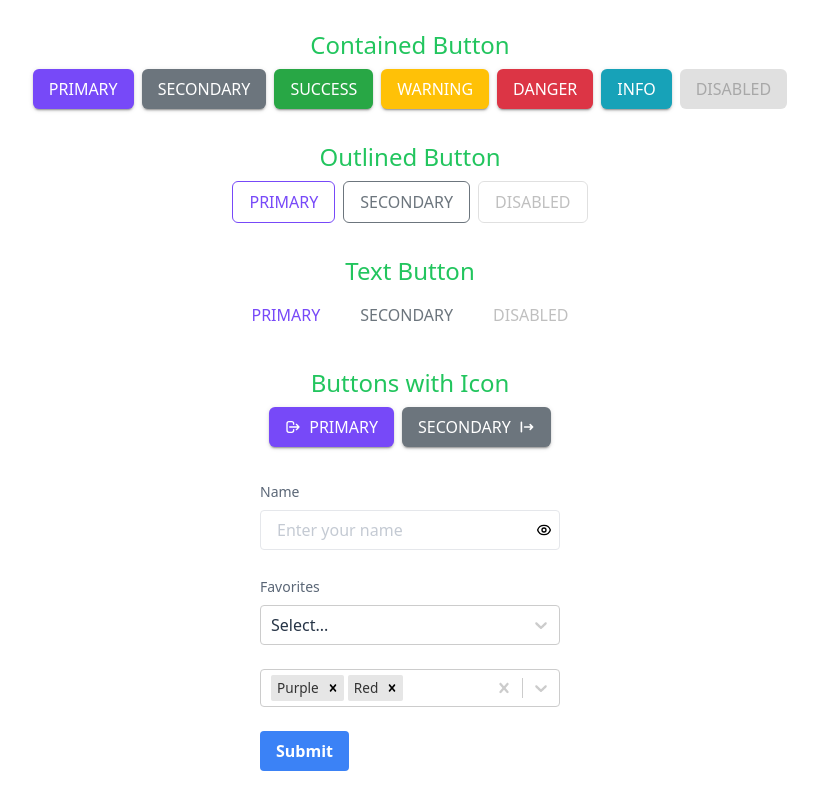
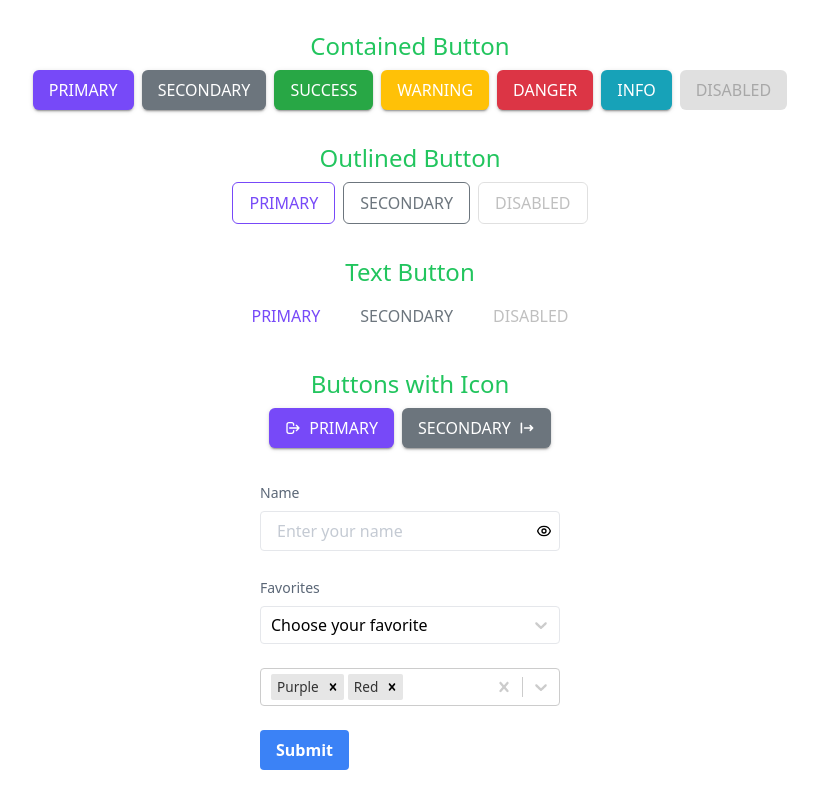
Before and after one commit to demolaemrick/my-react-components, a React (Create React App) app: page / in a window 1280 px wide. Shown: the whole page, without its empty margins (230-1048 px from the left). Built offline with nearby package versions, Linux system fonts and the light colour scheme.

Commit message:
add validation to select component

```diff
--- a/src/App.tsx
+++ b/src/App.tsx
@@ -7,7 +7,7 @@ import { HiOutlineLogout, HiLogout, HiOutlineEye } from 'react-icons/hi';
 
 import Button from 'stories/Inputs/Button/Button';
 import Input from 'stories/Inputs/Input/Input';
-import Select from 'stories/Inputs/Select/Select';
+import Select, { OptionType } from 'stories/Inputs/Select/Select';
 import InputAdornment from 'components/ui/InputAdornment';
 import ReactSelect from 'react-select';
 
@@ -32,9 +32,15 @@ export const colourOptions: readonly ColourOption[] = [
 	{ value: 'silver', label: 'Silver', color: '#666666' },
 ];
 
+const options: OptionType[] = [
+	{ value: 'chocolate', label: 'Chocolate' },
+	{ value: 'strawberry', label: 'Strawberry' },
+	{ value: 'vanilla', label: 'Vanilla' },
+];
+
 const loginSchema = yup.object({
 	name: yup.string().required().min(3),
-	street: yup.string().required().min(14),
+	favorites: yup.array().length(1).required(),
 });
 
 interface PropTypes {
@@ -50,6 +56,7 @@ const FlexRow = ({ children }: PropTypes) => (
 
 function App() {
 	const {
+		control,
 		register,
 		handleSubmit,
 		formState: { errors },
@@ -119,7 +126,12 @@ function App() {
 							),
 						}}
 					/>
-					<Select />
+					<Select
+						placeholder="Choose your favorite"
+						isMulti
+						control={control}
+						options={options}
+					/>
 					<ReactSelect
 						defaultValue={[colourOptions[2], colourOptions[3]]}
 						isMulti
--- a/src/stories/Inputs/Select/Select.tsx
+++ b/src/stories/Inputs/Select/Select.tsx
@@ -1,11 +1,14 @@
 /* eslint-disable @typescript-eslint/no-unsafe-return */
 /* eslint-disable import/no-extraneous-dependencies */
 import ReactSelect, { OptionProps, StylesConfig } from 'react-select';
+import { Controller, Control } from 'react-hook-form';
 import { clsx } from 'clsx';
 
 import Label from 'components/ui/InputLabel';
 
-interface OptionType {
+import { capitalizeFirstLetter } from 'shared/utils';
+
+export interface OptionType {
 	readonly value: string;
 	readonly label: string;
 	readonly isFixed?: boolean;
@@ -13,6 +16,7 @@ interface OptionType {
 }
 
 interface SelectProps {
+	placeholder: string;
 	size?: 'base' | 'lg';
 	isMulti?: boolean;
 	isDisabled?: boolean;
@@ -21,13 +25,9 @@ interface SelectProps {
 	isClearable?: boolean;
 	hideSelectedOptions?: boolean;
 	isRtl?: boolean;
+	control?: Control;
+	options: OptionType[];
 }
-
-const options: readonly OptionType[] = [
-	{ value: 'chocolate', label: 'Chocolate' },
-	{ value: 'strawberry', label: 'Strawberry' },
-	{ value: 'vanilla', label: 'Vanilla' },
-];
 
 const sizeStyles = {
 	base: {
@@ -75,19 +75,10 @@ const CustomOption = ({
 	) : null;
 
 const customStyles: StylesConfig<OptionType> = {
-	control: (base, { isFocused }) => ({
-		...base,
-		boxShadow: 'none',
-		borderColor: isFocused ? '#7749F8' : '#e5e7eb',
-		borderWidth: isFocused ? 2 : 1,
-		'&:hover': {
-			borderColor: isFocused ? '#7749F8' : '#e5e7eb',
-		},
-	}),
 	placeholder: (base) => ({
 		...base,
 		fontSize: '1em',
-		color: '#18273AF0',
+		color: 'rred',
 		fontWeight: 300,
 	}),
 	valueContainer: (base) => ({
@@ -96,6 +87,7 @@ const customStyles: StylesConfig<OptionType> = {
 };
 const Select = ({
 	size = 'base',
+	placeholder = 'Select...',
 	isMulti = false,
 	isDisabled = false,
 	isLoading = false,
@@ -103,19 +95,44 @@ const Select = ({
 	isClearable = true,
 	hideSelectedOptions = false,
 	isRtl = false,
+	control,
+	options = [],
 	...rest
 }: SelectProps) => {
 	return (
 		<div className="w-full">
 			<Label htmlFor="">Favorites</Label>
+			<Controller
+				name="favorites"
+				control={control}
+				render={({
+					field: { onChange, value, ...others },
+					fieldState: { error, invalid },
+				}) => (
+					<>
 						<ReactSelect
 							styles={{
 								...customStyles,
-					control: (base) => ({
+								control: (base, { isFocused }) => ({
 									...base,
 									...(!isMulti && { height: sizeStyles[size].height }),
+									boxShadow: 'none',
+									borderWidth: isFocused ? 2 : 1,
+									borderColor: invalid
+										? 'red'
+										: isFocused
+										? '#7749F8'
+										: '#e5e7eb',
+									'&:hover': {
+										borderColor: invalid
+											? 'red'
+											: isFocused
+											? '#7749F8'
+											: '#e5e7eb',
+									},
 								}),
 							}}
+							placeholder={placeholder}
 							isMulti={isMulti}
 							isDisabled={isDisabled}
 							isLoading={isLoading}
@@ -128,7 +145,25 @@ const Select = ({
 								IndicatorSeparator: () => null,
 								Option: CustomOption,
 							}}
+							onChange={(selectedOption) => {
+								if (Array.isArray(selectedOption)) {
+									onChange(
+										selectedOption.map((option) => (option as OptionType).value)
+									);
+								} else {
+									onChange((selectedOption as OptionType).value);
+								}
+							}}
 							{...rest}
+							{...others}
+						/>
+						{error && (
+							<span className="text-xs text-danger select-none">
+								{capitalizeFirstLetter(String(error.message))}
+							</span>
+						)}
+					</>
+				)}
 			/>
 		</div>
 	);
```
Also changed, not shown: 1 other file (tests, documents, lock files or other folders). Lines whose indentation alone changed are shown as unchanged.
